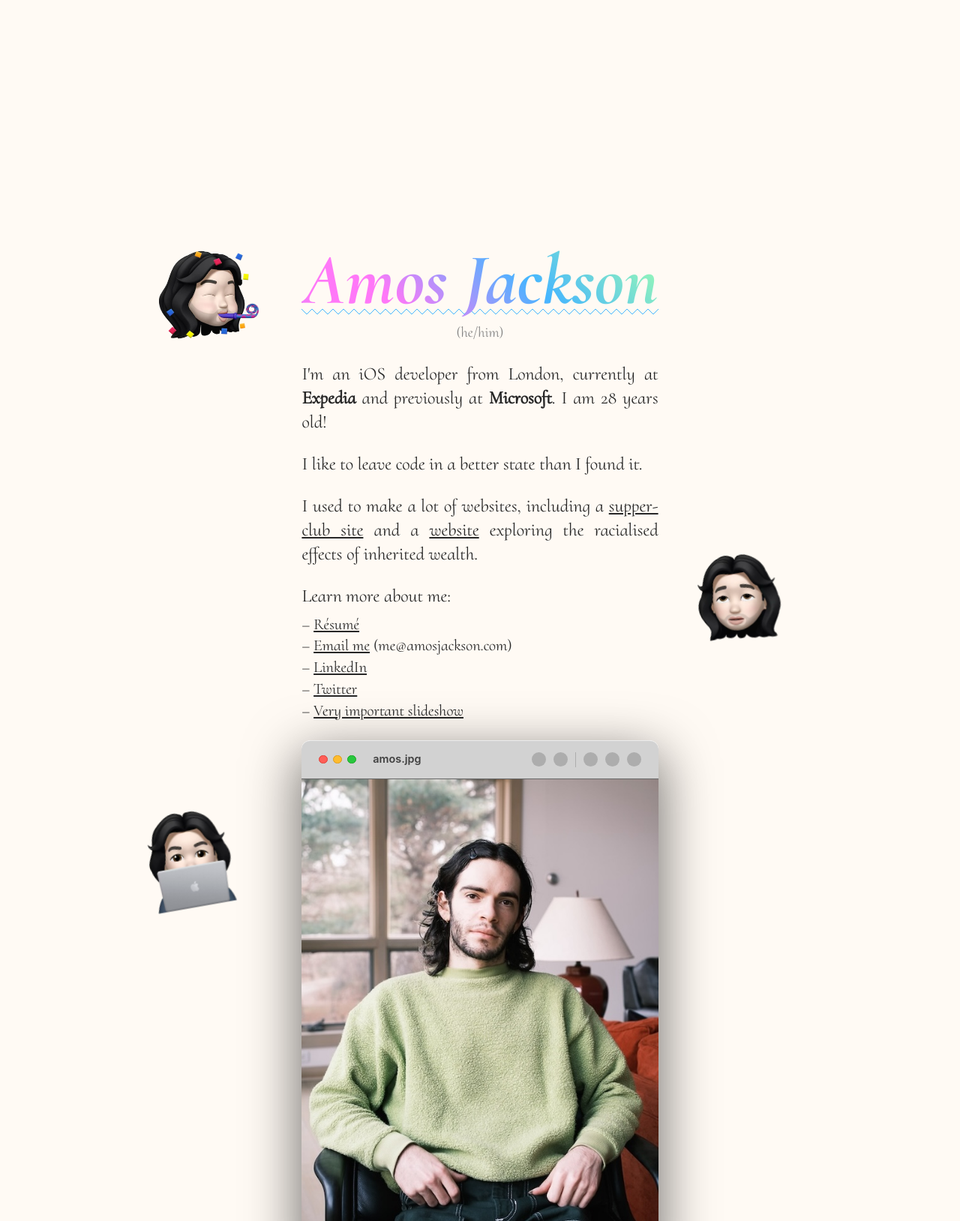
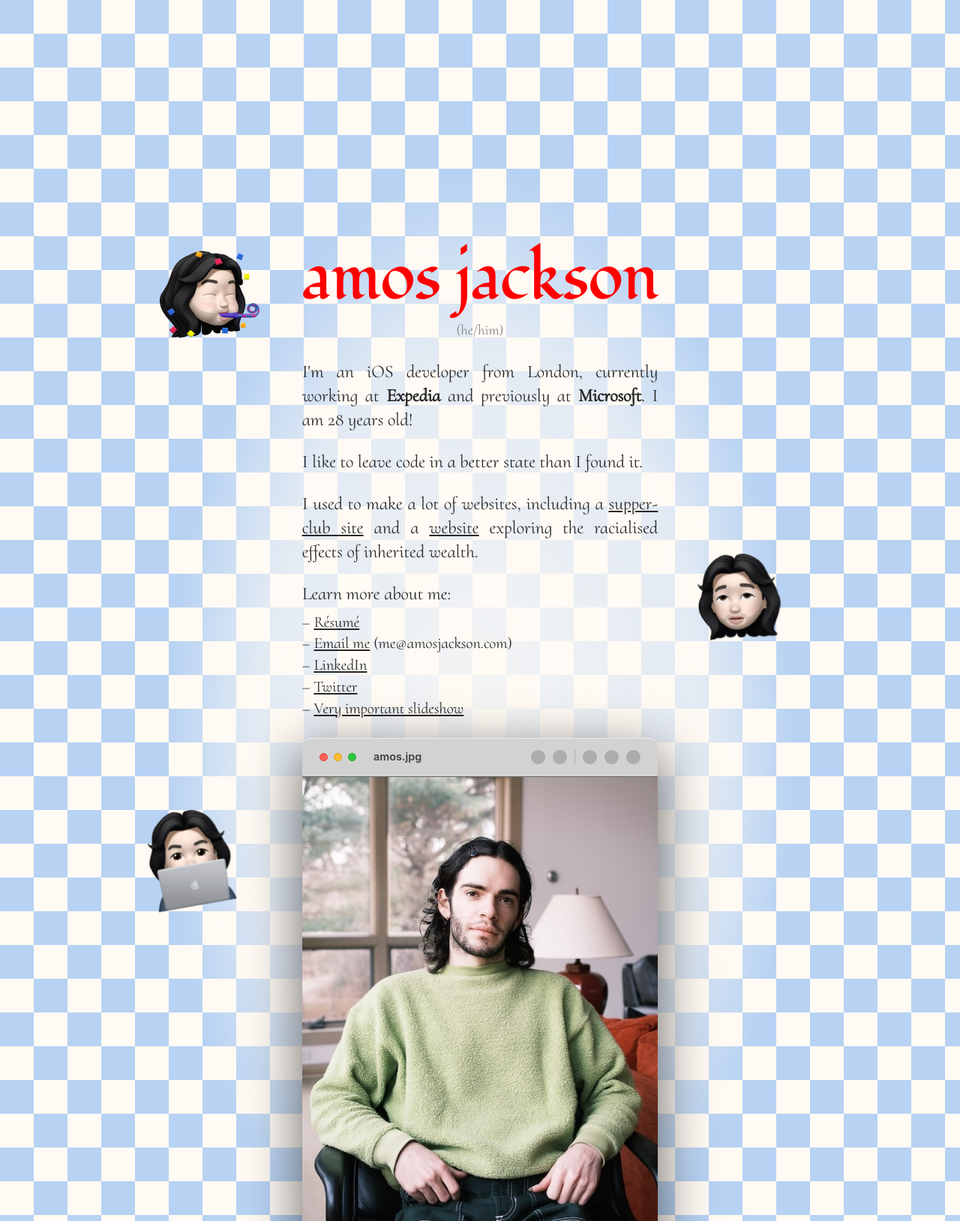
Before and after one commit to amja/site, a PHP site: page / in a window 1280 px wide. Shown: the whole page at 75% size. Run offline with PHP 8.4, Linux system fonts and the light colour scheme.

Commit message:
Move checkboard to actual background

```diff
--- a/index.html
+++ b/index.html
@@ -18,18 +18,12 @@
 </head>
 
 <body>
-    <div id="checkerboard-3d-wrapper">
-        <div id="checkerboard">
-            ok so this is me…
-        </div>
-    </div>
     <div id="main-wrapper">
         <main>
-            <h1>Amos Jackson</h1>
-            <div class="wiggly-line"></div>
+            <h1>amos jackson</h1>
             <p id="pronouns">(he/him)</p>
             <p id="replace-age">
-                I'm an iOS developer from London, currently at <span class="bold">Expedia</span> and previously at <span class="bold">Microsoft</span>. I am 28 years old!
+                I'm an iOS developer from London, currently working at <span class="bold">Expedia</span> and previously at <span class="bold">Microsoft</span>. I am 28 years old!
             </p>
             <p>I like to leave code in a better state than I found it.</p>
             <p>
--- a/stylesheets/style.css
+++ b/stylesheets/style.css
@@ -139,97 +139,13 @@ body {
   }
 }
 
-#checkerboard-3d-wrapper {
-  animation: delayed-hide 0s 2.3s forwards;
-  height: 100%;
-  overflow: hidden;
-  perspective: 1300px;
-  position: absolute;
-  transform-style: preserve-3d;
-  width: 100%;
-  z-index: 3;
-}
-
-@keyframes delayed-hide {
-  to {
-    height: 0;
-    width: 0;
-  }
-}
-
-#checkerboard {
-  --check-size: 90px;
-  display: none;
-  align-items: center;
-  animation: spin 1.5s 0.8s forwards;
-  background-color: var(--checker-colour);
-  background-image: linear-gradient(45deg, var(--primary-bg) 25%, transparent 25%), linear-gradient(45deg, transparent 75%, var(--primary-bg) 75%), linear-gradient(-45deg, var(--primary-bg) 25%, transparent 25%), linear-gradient(-45deg, transparent 75%, var(--primary-bg) 75%), linear-gradient(135deg, var(--checker-colour), var(--primary-bg));
-  background-size: var(--check-size) var(--check-size), var(--check-size) var(--check-size), var(--check-size) var(--check-size), var(--check-size) var(--check-size), 100% 100%;
-  background-position: calc(var(--check-size) / 2) calc(var(--check-size) / 2), 0 0, calc(-1 * var(--check-size) / 2) 0, 0 calc(var(--check-size) / 2), 0 0;
-  box-sizing: border-box;
+h1 {
   color: var(--intro-text-colour);
-  display: flex;
   font-family: Fondamento, Garamond, serif;
-  font-size: 4rem;
-  height: 100%;
-  justify-content: center;
-  left: 0;
-  top: 0;
-  transform: rotateX(0.00001deg) rotateZ(0.00001deg) translateZ(0.1px);
-  width: 100%;
-}
-
-@keyframes spin {
-  0% {
-    transform: rotateX(0.00001deg) rotateZ(0.00001deg) translateZ(0.1px);
-  }
-
-  100% {
-    transform: rotateX(90deg) rotateZ(90deg);
-  }
-}
-
-h1 {
-  animation: shimmer 5s ease infinite;
-  color: rgb(159, 255, 175);
-  font-family: Cormorant;
-  font-size: 6rem;
-  -moz-background-clip: text;
-  -o-background-clip: text;
-  -webkit-background-clip: text;
-  background-clip: text;
-  background-image: -webkit-linear-gradient(45deg, rgb(159, 255, 175), rgb(69, 181, 255), rgb(255, 120, 248) 45%, rgb(255, 120, 248), rgb(255, 120, 248) 55%, rgb(69, 181, 255), rgb(159, 255, 175) 95%);
-  background-size: 200% 100%;
+  font-size: 5.5rem;
+  letter-spacing: -0.1rem;
+  font-weight: normal;
   margin: 0 0 10px 0;
-  -webkit-text-fill-color: transparent;
-}
-
-@keyframes shimmer {
-  from {
-    background-position: 0 0;
-  }
-
-  50% {
-    background-position: 100% 100%;
-  }
-
-  to {
-    background-position: 0 0;
-  }
-}
-
-.wiggly-line {
-  --wiggle-size: 7px;
-  --grad-end: 52%;
-  --grad-start: 48%;
-
-  background-image: linear-gradient(45deg, transparent, transparent var(--grad-start), var(--wiggle-colour) var(--grad-start), var(--wiggle-colour) var(--grad-end), transparent var(--grad-end)), linear-gradient(-45deg, transparent, transparent var(--grad-start), var(--wiggle-colour) var(--grad-start), var(--wiggle-colour) var(--grad-end), transparent var(--grad-end));
-  background-size: calc(var(--wiggle-size) * 2) calc(var(--wiggle-size) * 2);
-  height: var(--wiggle-size);
-  margin-top: -20px;
-  position: relative;
-  width: 100%;
-  z-index: -1;
 }
 
 #pronouns {
@@ -283,7 +199,12 @@ li {
 
 #main-wrapper {
   align-items: flex-start;
-  background-color: var(--primary-bg);
+  --check-size: 90px;
+  background-color: var(--checker-colour);
+  background-image: linear-gradient(45deg, var(--primary-bg) 25%, transparent 25%), linear-gradient(45deg, transparent 75%, var(--primary-bg) 75%), linear-gradient(-45deg, var(--primary-bg) 25%, transparent 25%), linear-gradient(-45deg, transparent 75%, var(--primary-bg) 75%);
+  background-size: var(--check-size) var(--check-size), var(--check-size) var(--check-size), var(--check-size) var(--check-size), var(--check-size) var(--check-size), 100% 100%;
+  background-position: calc(var(--check-size) / 2) calc(var(--check-size) / 2), 0 0, calc(-1 * var(--check-size) / 2) 0, 0 calc(var(--check-size) / 2), 0 0;
+  box-sizing: border-box;
   display: flex;
   height: 100%;
   justify-content: center;
@@ -308,6 +229,17 @@ main {
   position: relative;
   top: 20%;
   z-index: 0;
+
+  &:before {
+    content: "";
+    background: radial-gradient(color-mix(in srgb, var(--primary-bg), transparent 12%), color-mix(in srgb, var(--primary-bg), transparent 40%) 50%, color-mix(in srgb, var(--primary-bg), transparent 100%) 70%);
+    height: 115%;
+    left: -40%;
+    position: absolute;
+    top: -8%;
+    width: 180%;
+    z-index: -1;
+  }
 
   .window-placeholder {
     align-items: center;
@@ -641,13 +573,3 @@ main {
     width: 250px;
   }
 }
-
-@media (prefers-reduced-motion) {
-  #checkerboard {
-    animation-name: fade-out-shrink;
-  }
-
-  h1 {
-    animation: none;
-  }
-}
```
